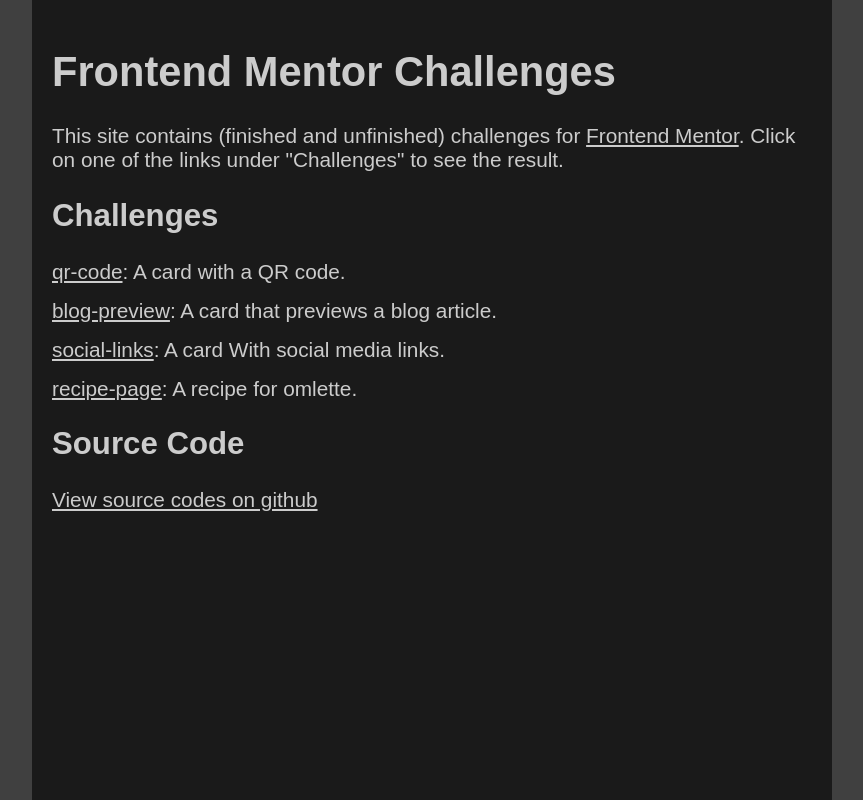
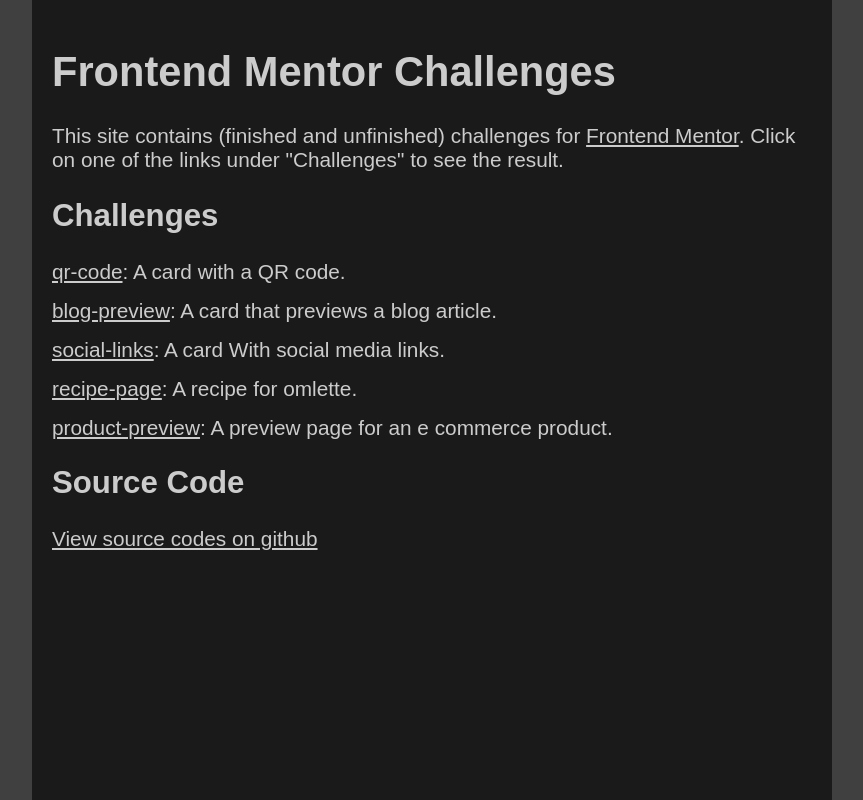
Before and after one commit to gdc-fcc/fem, a plain HTML site: page index.html in a window 1280 px wide. Shown: the whole page, without its empty margins (208-1071 px from the left). Drawn offline with Linux system fonts and the light colour scheme.

Commit message:
link from main index.html to new challenge

```diff
--- a/index.html
+++ b/index.html
@@ -36,6 +36,7 @@
       <div class="challenge"><a href="blog-preview/">blog-preview</a>: A card that previews a blog article.</div>
       <div class="challenge"><a href="social-links/">social-links</a>: A card With social media links.</div>
       <div class="challenge"><a href="recipe-page/">recipe-page</a>: A recipe for omlette.</div>
+      <div class="challenge"><a href="product-preview/">product-preview</a>: A preview page for an e commerce product.</div>
       <h2>Source Code</h2>
       <a href="https://github.com/gdc-fcc/fem/">View source codes on github</a>
     </main>
```
